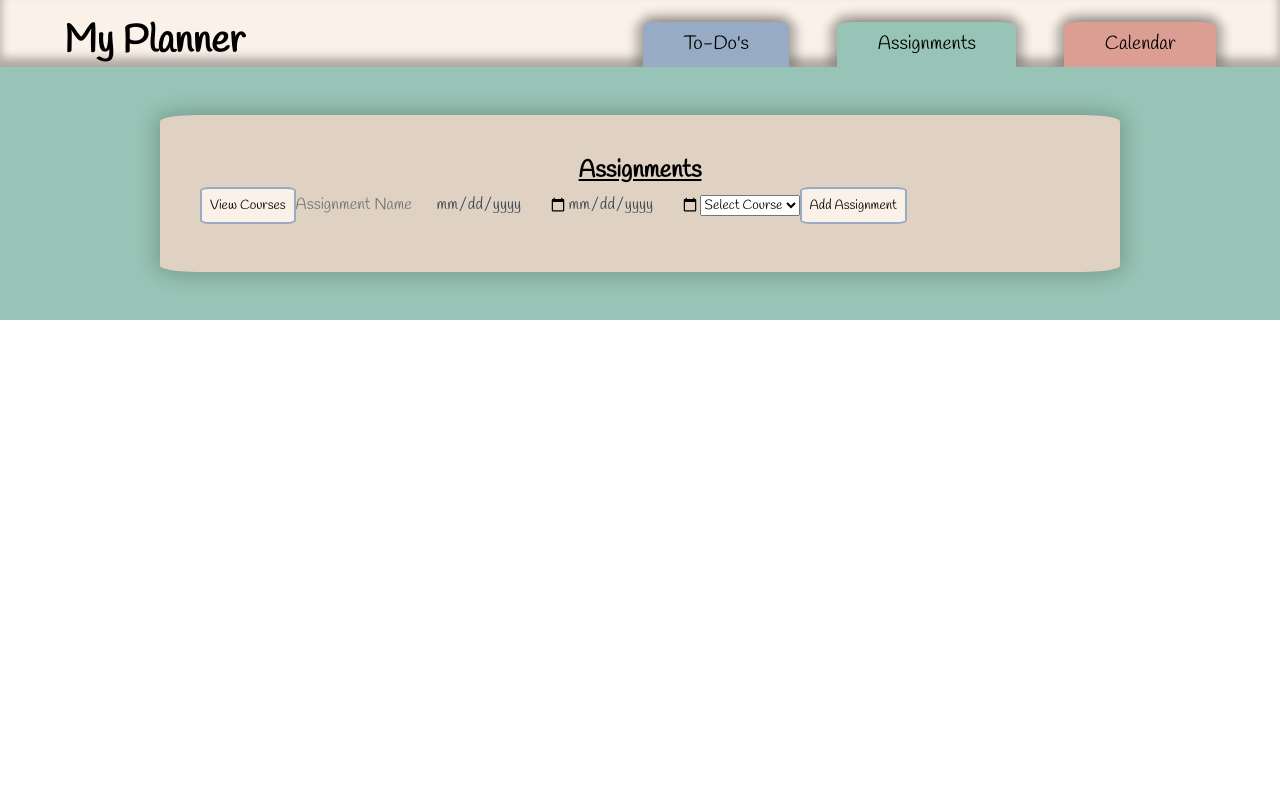
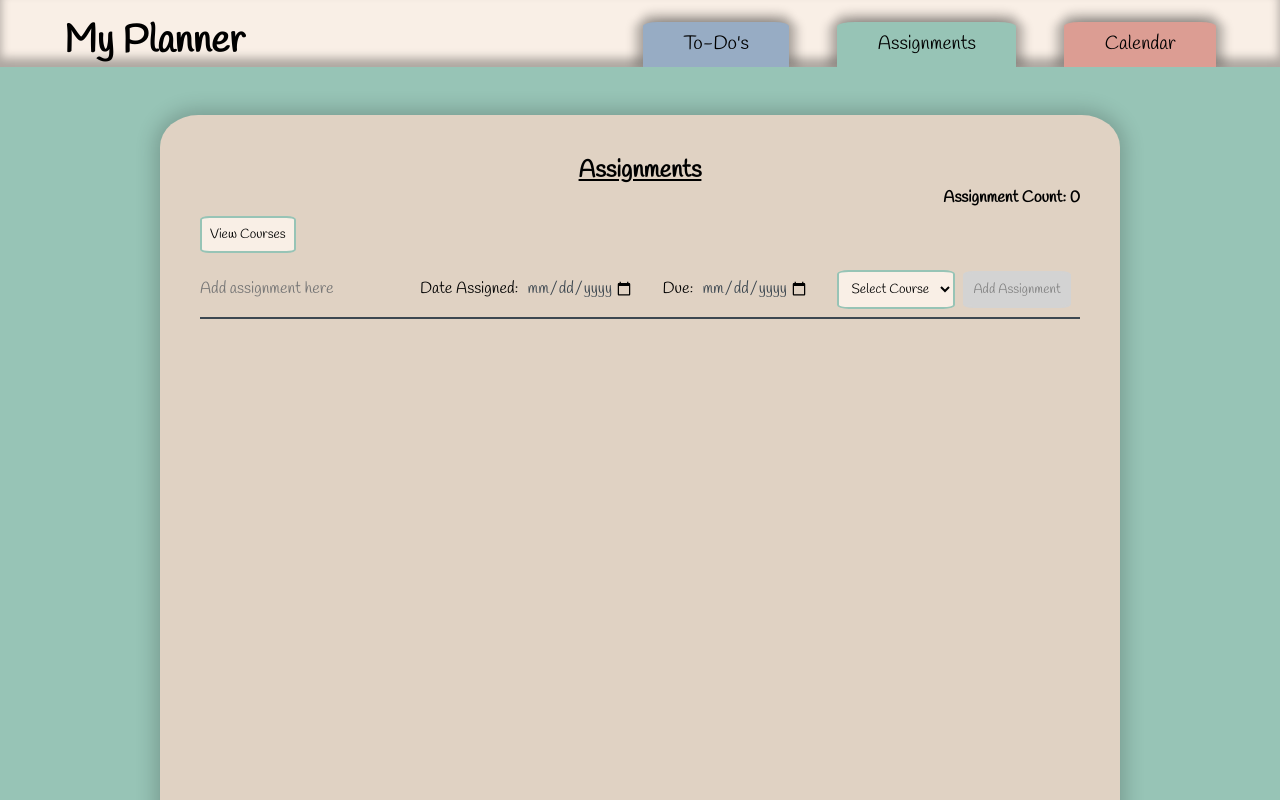
Before and after one commit to Angelina7355/My-Planner-App, a React (Vite) app: page / in a window 1280 px wide. Both pictures are taken after a click on the button "Assignments". Shown: the top 800 px of the page. Built offline with nearby package versions, Linux system fonts and the light colour scheme.

Commit message:
Tocuh up button UI

```diff
--- a/src/components/AssignmentPage.jsx
+++ b/src/components/AssignmentPage.jsx
@@ -20,7 +20,12 @@ export default function AssignmentPage({ assignments, setAssignments }) {
     return (
         <div id="assignment-page">
             <h2>Assignments</h2>
-            <button onClick={() => setShowCourseList(!showCourseList)}>
+            <p id="count">Assignment Count: {assignments.length}</p>
+
+            <button
+                id="course-list-button"
+                onClick={() => setShowCourseList(!showCourseList)}
+            >
                 {showCourseList ? "Hide Courses" : "View Courses"}
             </button>
 
@@ -29,15 +34,17 @@ export default function AssignmentPage({ assignments, setAssignments }) {
             )}
 
             <input
-                placeholder="Assignment Name"
+                placeholder="Add assignment here"
                 value={name}
                 onChange={(e) => setName(e.target.value)}
             />
+            <span>Date Assigned:</span>
             <input
                 type="date"
                 value={posted}
                 onChange={(e) => setPosted(e.target.value)}
             />
+            <span>Due:</span>
             <input
                 type="date"
                 value={due}
@@ -45,6 +52,7 @@ export default function AssignmentPage({ assignments, setAssignments }) {
             />
 
             <select
+                class="assignment"
                 value={selectedCourse}
                 onChange={(e) => setSelectedCourse(e.target.value)}
             >
@@ -56,12 +64,22 @@ export default function AssignmentPage({ assignments, setAssignments }) {
                 ))}
             </select>
 
-            <button onClick={handleAssignmentAdd}>Add Assignment</button>
+            <button
+                class="add-assignment"
+                disabled={!name.trim()}
+                onClick={handleAssignmentAdd}
+            >
+                Add Assignment
+            </button>
+            <hr />
             <ul>
                 {assignments.map((a, i) => (
-                    <li key={i}>
-                        {a.name}: {a.posted} → {a.due}
-                    </li>
+                    <>
+                        <li key={i}>
+                            {a.name}: {a.posted} → {a.due}
+                        </li>
+                        <hr />
+                    </>
                 ))}
             </ul>
         </div>
--- a/src/components/CourseList.jsx
+++ b/src/components/CourseList.jsx
@@ -16,7 +16,7 @@ export default function CourseList({ courses, setCourses }) {
     };
 
     return (
-        <div>
+        <div class="course-list-section">
             <h3>Courses</h3>
             <input
                 type="text"
@@ -25,12 +25,19 @@ export default function CourseList({ courses, setCourses }) {
                 onChange={(e) => setInput(e.target.value)}
                 onKeyDown={(e) => e.key === "Enter" && handleAddCourse()}
             />
-            <button onClick={handleAddCourse}>Add</button>
+            <button
+                class="assignment-btn"
+                disabled={!input.trim()}
+                onClick={handleAddCourse}
+            >
+                Add
+            </button>
             <ul>
                 {courses.map((course, idx) => (
                     <li key={idx}>
                         {course}
                         <button
+                            class="assignment-btn"
                             onClick={() => handleRemoveCourse(course)}
                             style={{ marginLeft: "1em" }}
                         >
--- a/src/styles.css
+++ b/src/styles.css
@@ -1,7 +1,8 @@
 @import url("https://fonts.googleapis.com/css2?family=Handlee&display=swap");
 
 :root {
-    --off-white: #faf1e8;
+    --off-white: #f9efe6;
+    --light-tan: #f0e4d8;
     --tan: #e0d2c3;
     --to-do-background: #97acc4;
     --assignment-background: #97c4b6;
@@ -94,6 +95,7 @@ textarea {
     color: var(--to-do-text);
     line-height: 2em;
     outline: none;
+    padding-right: 5em;
 }
 
 li {
@@ -108,7 +110,6 @@ li.to-do {
     line-height: 1em;
     margin-top: 1em;
     margin-bottom: 0.2em;
-
 }
 
 li.to-do p {
@@ -135,7 +136,8 @@ hr {
     box-shadow: 0px 0px 20px 5px rgba(0, 0, 0, 0.2);
 }
 
-#to-do-page {
+#to-do-page,
+#assignment-page {
     height: 100dvh;
 }
 
@@ -143,7 +145,8 @@ hr {
     display: none;
 }
 
-button {
+button,
+select {
     padding: 0.5rem;
     border-radius: 10%;
     margin-bottom: 0.5rem;
@@ -152,11 +155,28 @@ button {
     transition-duration: 0.3s;
     cursor: pointer;
     border: solid 2px var(--to-do-background);
+    margin: 0.5rem 0.5rem 0.5rem 0;
 }
 
 button.add-to-do {
     background-color: var(--off-white);
     border: solid 2px var(--to-do-background);
+    transition-duration: 0.3s;
+}
+
+#course-list-button,
+.assignment,
+button.assignment-btn {
+    background-color: var(--off-white);
+    border: solid 2px var(--assignment-background);
+    transition-duration: 0.3s;
+}
+
+#course-list-button:hover,
+.assignment:hover,
+button.assignment-btn:hover {
+    background-color: var(--assignment-background);
+    color: var(--off-white);
     transition-duration: 0.3s;
 }
 
@@ -167,7 +187,8 @@ button.add-to-do:hover {
 
 button.add-to-calendar,
 button.confirm-date,
-button.cancel {
+button.cancel,
+button.add-assignment {
     background-color: var(--off-white);
     border: solid 2px var(--calendar-background);
     transition-duration: 0.3s;
@@ -175,7 +196,8 @@ button.cancel {
 
 button.add-to-calendar:hover,
 button.confirm-date:hover,
-button.cancel:hover {
+button.cancel:hover,
+button.add-assignment:hover {
     background-color: var(--calendar-background);
     color: var(--off-white);
 }
@@ -185,8 +207,17 @@ h2 {
     display: flex;
     justify-content: center;
 }
-#date-input {
-    background-color: var(--off-white);
+/* #date-input {
+    border-color: black;
+    border-radius: 5%;
+} */
+
+input[type="date"] {
+    width: 8em;
+    min-width: 0;
+    max-width: 100%;
+    padding: 0.2em 1.3em 0em 0em; /* top right bottom left */
+    margin: 0.5em;
 }
 
 button:disabled,
@@ -197,9 +228,19 @@ button:disabled:hover {
     color: grey;
 }
 
-#count {
+#count,
+#course-list-button {
     display: flex;
     justify-content: flex-end;
+}
+
+.course-list-section {
+    background-color: var(--light-tan); /* light cream */
+    border: 2px solid var(--assignment-background); /* assignment tab color */
+    border-radius: 8px;
+    box-shadow: 2px 2px 8px rgba(60, 71, 80, 0.08);
+    padding: 1em;
+    margin: 1em 0;
 }
 
 input:-webkit-autofill,
```
